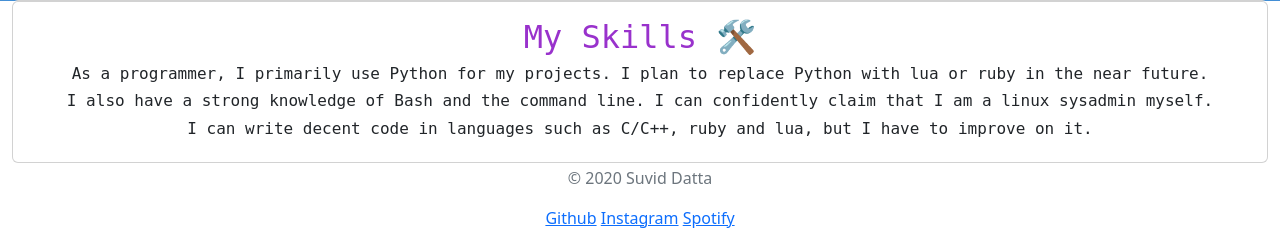
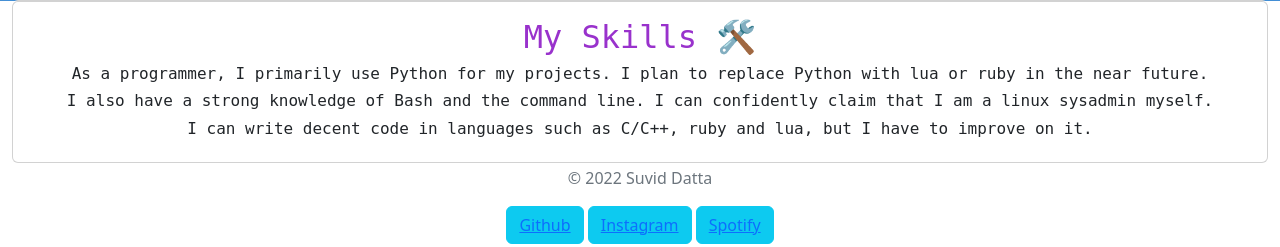
Before and after one commit to Amazeryogo/amazeryogo.in, a Flask app: page / in a window 1280 px wide. Shown: the part 934-1181 px from the top of the page. Run offline with Flask 2, Linux system fonts and the light colour scheme; some libraries are stand-ins or nearby versions.

Commit message:
listening to talking to myself by linkin park

```diff
--- a/src/templates/index.html
+++ b/src/templates/index.html
@@ -83,10 +83,10 @@ footer {
         <div class="container-fluid">
             <div class="row">
                 <div class="col-md-12">
-                    <p class="text-muted">© 2020 Suvid Datta</p>
-                    <a href="https://github.com/Amazeryogo">Github</a>
-                    <a href="https://www.instagram.com/Amazeryogo/">Instagram</a>
-                    <a href="https://open.spotify.com/user/p46kuy15wgr1aa8x132asq9o4">Spotify</a>
+                    <p class="text-muted">© 2022 Suvid Datta</p>
+                    <button type="button" class="btn btn-info"><a href="https://github.com/Amazeryogo">Github</a></button>
+                    <button type="button" class="btn btn-info"><a href="https://www.instagram.com/Amazeryogo/">Instagram</a></button>
+                    <button type="button" class="btn btn-info"><a href="https://open.spotify.com/user/p46kuy15wgr1aa8x132asq9o4">Spotify</a></button>
                 </div>
             </div>
         </div>
```
